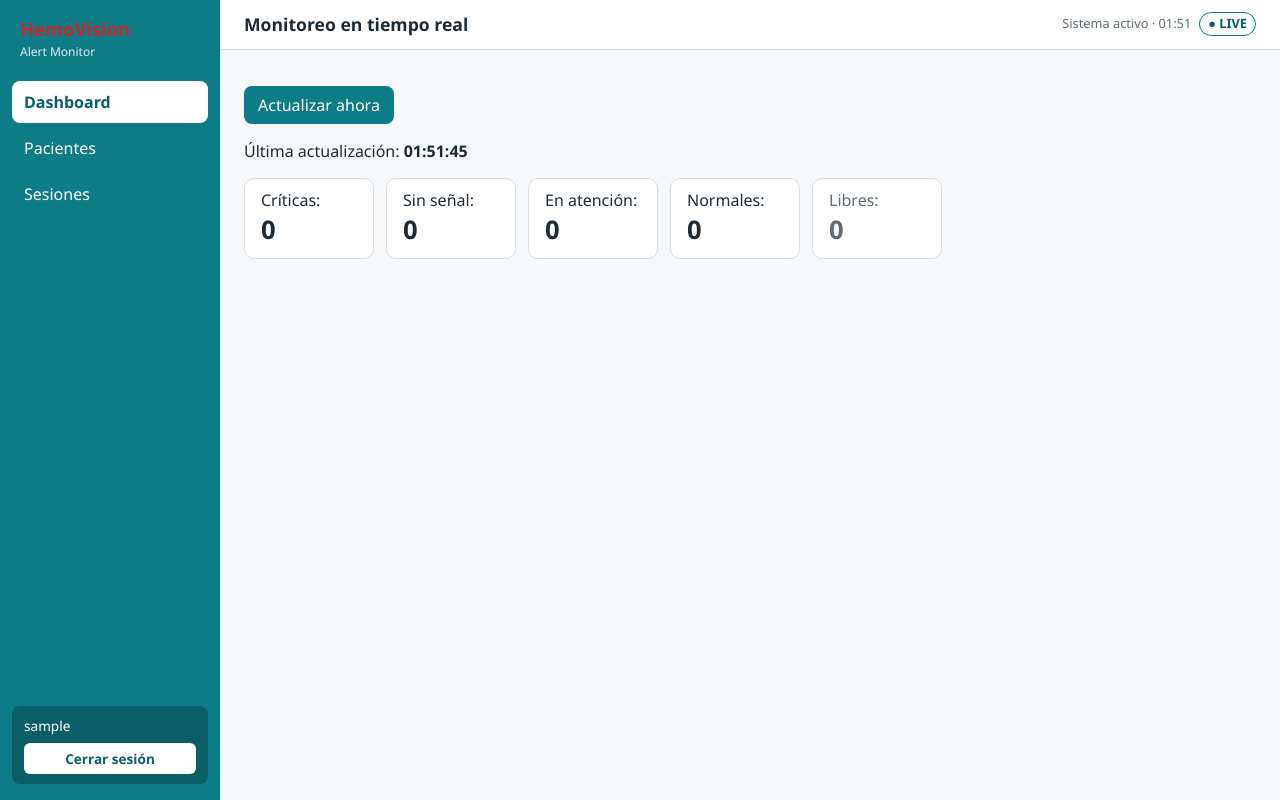
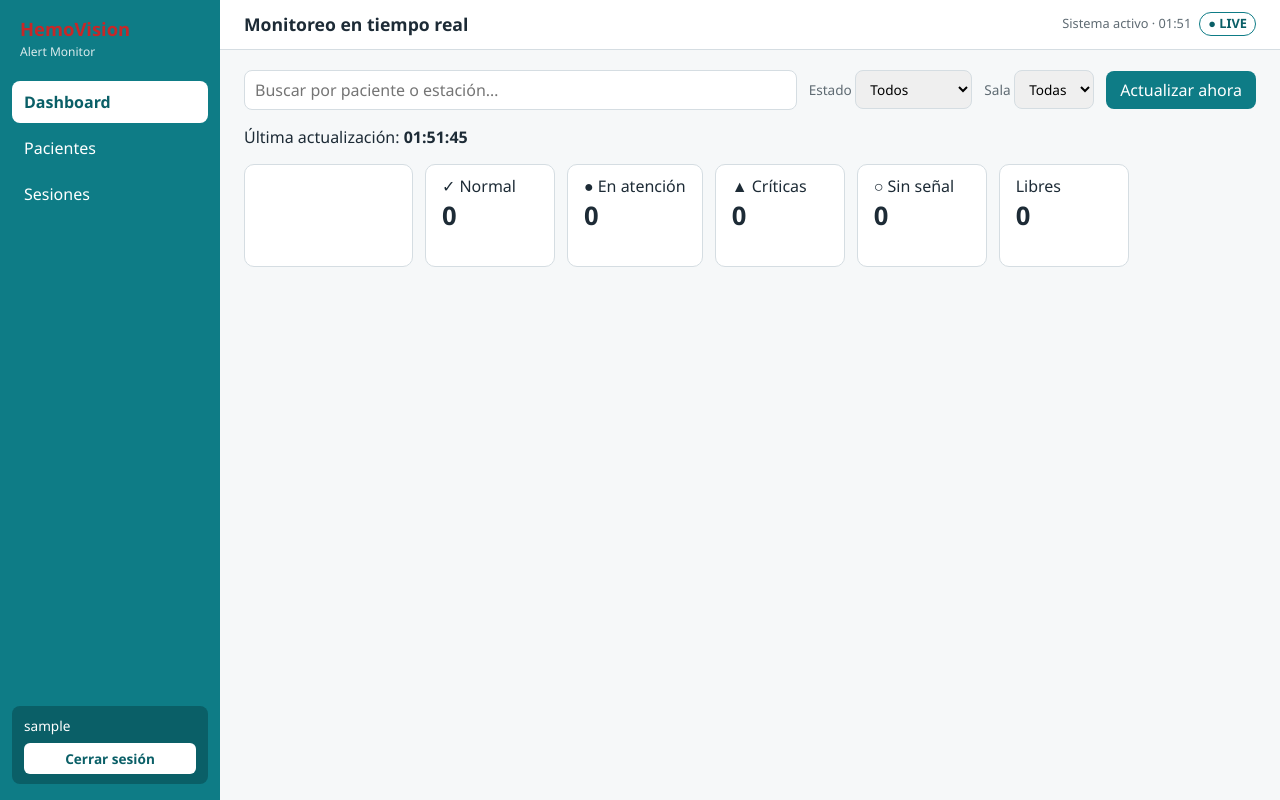
Before and after one commit to Darix-io/Proyecto-hemo-vision-alert, a Django app: page / in a window 1280 px wide. Run offline with Django 5.2, Linux system fonts and the light colour scheme; the visitor is signed in with stand-in values (Sample User, id 1); data that the repository does not hold is empty.

Commit message:
feat: Dashboard con indicadores, filtros y detalle de estación (M4)

```diff
--- a/monitoreo/servicios.py
+++ b/monitoreo/servicios.py
@@ -13,6 +13,13 @@ ETIQUETAS = {
     "atencion": "En atención",
     "normal": "Normal",
     "libre": "Libre",
+}
+SIMBOLOS = {
+    "critica": "▲",
+    "sin_senal": "○",
+    "atencion": "●",
+    "normal": "✓",
+    "libre": "–",
 }
 ORDEN = {"critica": 0, "sin_senal": 1, "atencion": 2, "normal": 3, "libre": 4}
 
@@ -57,20 +64,25 @@ def construir_tablero(ahora=None):
             estado = estado_de_alertas(estados_por_sesion.get(sesion.pk, set()))
             if sin_senal and estado != "critica":
                 estado = "sin_senal"
-        por_sala.setdefault(estacion.sala or "Sin sala", []).append(
+        sala = estacion.sala or "Sin sala"
+        por_sala.setdefault(sala, []).append(
             {
                 "codigo": estacion.codigo,
+                "estacion_id": estacion.pk,
+                "sala": sala,
                 "estado": estado,
                 "etiqueta": ETIQUETAS[estado],
+                "simbolo": SIMBOLOS[estado],
                 "sin_senal": sin_senal,
                 "paciente": paciente,
+                "ultima_senal": estacion.ultima_senal,
             }
         )
 
     salas = []
     contadores = {
         "criticas": 0, "sin_senal": 0, "atenciones": 0,
-        "normales": 0, "libres": 0, "total": 0,
+        "normales": 0, "libres": 0, "total": 0, "activas": 0,
     }
     clave = {
         "critica": "criticas", "sin_senal": "sin_senal", "atencion": "atenciones",
@@ -83,6 +95,13 @@ def construir_tablero(ahora=None):
         for t in tarjetas:
             contadores[clave[t["estado"]]] += 1
             contadores["total"] += 1
+            if t["estado"] != "libre":
+                contadores["activas"] += 1
         salas.append({"nombre": nombre, "tarjetas": tarjetas})
 
-    return {"salas": salas, "contadores": contadores, "actualizado": ahora}
+    return {
+        "salas": salas,
+        "contadores": contadores,
+        "actualizado": ahora,
+        "nombres_salas": sorted(por_sala),
+    }
--- a/monitoreo/templates/monitoreo/_tablero.html
+++ b/monitoreo/templates/monitoreo/_tablero.html
@@ -1,26 +1,31 @@
 <p>Última actualización: <strong>{{ actualizado|time:"H:i:s" }}</strong></p>
 
 <ul class="contadores">
-  <li class="critica">Críticas: <strong>{{ contadores.criticas }}</strong></li>
-  <li class="sin_senal">Sin señal: <strong>{{ contadores.sin_senal }}</strong></li>
-  <li class="atencion">En atención: <strong>{{ contadores.atenciones }}</strong></li>
-  <li class="normal">Normales: <strong>{{ contadores.normales }}</strong></li>
-  <li class="libre">Libres: <strong>{{ contadores.libres }}</strong></li>
+  <li class="ind-activas">Estaciones activas <strong>{{ contadores.activas }}</strong> de {{ contadores.total }}</li>
+  <li class="ind-normal">✓ Normal <strong>{{ contadores.normales }}</strong></li>
+  <li class="ind-atencion">● En atención <strong>{{ contadores.atenciones }}</strong></li>
+  <li class="ind-critica">▲ Críticas <strong>{{ contadores.criticas }}</strong></li>
+  <li class="ind-sin">○ Sin señal <strong>{{ contadores.sin_senal }}</strong></li>
+  <li class="ind-libre">Libres <strong>{{ contadores.libres }}</strong></li>
 </ul>
 
 {% for sala in salas %}
-  <section>
+  <section class="sala" data-sala="{{ sala.nombre }}">
     <h2>{{ sala.nombre }}</h2>
     <div class="rejilla">
       {% for t in sala.tarjetas %}
-        <article class="tarjeta {{ t.estado }}">
+        <a class="tarjeta {{ t.estado }}" href="{% url 'monitoreo:detalle_estacion' t.codigo %}"
+           data-estado="{{ t.estado }}"
+           data-texto="{{ t.codigo|lower }} {{ t.paciente|default:''|lower }}">
           <h3>{{ t.codigo }}</h3>
-          <p class="estado">{{ t.etiqueta }}</p>
+          <p class="estado">{{ t.simbolo }} {{ t.etiqueta }}</p>
           {% if t.paciente %}<p>Paciente: {{ t.paciente }}</p>{% endif %}
+          {% if t.ultima_senal and t.paciente %}<p>Última lectura: {{ t.ultima_senal|time:"H:i:s" }}</p>{% endif %}
           {% if t.sin_senal and t.estado == "critica" %}
-            <p class="marca">SIN SEÑAL</p>
+            <p class="marca">○ SIN SEÑAL</p>
           {% endif %}
-        </article>
+          {% if t.estado == "critica" %}<p class="revisar">› Revisar alerta urgente</p>{% endif %}
+        </a>
       {% endfor %}
     </div>
   </section>
--- a/monitoreo/templates/monitoreo/dashboard.html
+++ b/monitoreo/templates/monitoreo/dashboard.html
@@ -3,9 +3,26 @@
 {% block encabezado %}Monitoreo en tiempo real{% endblock %}
 
 {% block contenido %}
-<p>
+<div class="filtros">
+  <input type="search" id="buscar" placeholder="Buscar por paciente o estación…" aria-label="Buscar">
+  <label>Estado
+    <select id="f-estado">
+      <option value="">Todos</option>
+      <option value="critica">Crítica</option>
+      <option value="sin_senal">Sin señal</option>
+      <option value="atencion">En atención</option>
+      <option value="normal">Normal</option>
+      <option value="libre">Libre</option>
+    </select>
+  </label>
+  <label>Sala
+    <select id="f-sala">
+      <option value="">Todas</option>
+      {% for nombre in nombres_salas %}<option value="{{ nombre }}">{{ nombre }}</option>{% endfor %}
+    </select>
+  </label>
   <button type="button" id="actualizar">Actualizar ahora</button>
-</p>
+</div>
 <p id="aviso" role="alert" hidden>
   El Dashboard dejó de actualizarse. Los datos mostrados pueden estar desactualizados.
 </p>
@@ -17,7 +34,26 @@
   var url = "{% url 'monitoreo:dashboard' %}?parcial=1";
   var tablero = document.getElementById("tablero");
   var aviso = document.getElementById("aviso");
+  var buscar = document.getElementById("buscar");
+  var fEstado = document.getElementById("f-estado");
+  var fSala = document.getElementById("f-sala");
   var ultimoExito = Date.now();
+
+  function filtrar() {
+    var texto = buscar.value.trim().toLowerCase();
+    tablero.querySelectorAll(".sala").forEach(function (sala) {
+      var visibles = 0;
+      var salaOk = !fSala.value || sala.dataset.sala === fSala.value;
+      sala.querySelectorAll(".tarjeta").forEach(function (t) {
+        var ok = salaOk &&
+          (!fEstado.value || t.dataset.estado === fEstado.value) &&
+          (!texto || t.dataset.texto.indexOf(texto) !== -1);
+        t.hidden = !ok;
+        if (ok) { visibles++; }
+      });
+      sala.hidden = visibles === 0;
+    });
+  }
 
   function actualizar() {
     fetch(url, { credentials: "same-origin" })
@@ -28,10 +64,14 @@
       .then(function (html) {
         tablero.innerHTML = html;
         ultimoExito = Date.now();
+        filtrar();
       })
       .catch(function () {});
   }
 
+  [buscar, fEstado, fSala].forEach(function (el) {
+    el.addEventListener("input", filtrar);
+  });
   setInterval(actualizar, 3000);
   setInterval(function () {
     aviso.hidden = (Date.now() - ultimoExito) <= 10000;
--- a/monitoreo/urls.py
+++ b/monitoreo/urls.py
@@ -6,4 +6,5 @@ app_name = "monitoreo"
 
 urlpatterns = [
     path("", views.dashboard, name="dashboard"),
+    path("estaciones/<str:codigo>/", views.detalle_estacion, name="detalle_estacion"),
 ]
--- a/monitoreo/views.py
+++ b/monitoreo/views.py
@@ -1,5 +1,9 @@
 from django.contrib.auth.decorators import login_required
+from django.http import Http404
 from django.shortcuts import render
+
+from pacientes.models import Estacion, Sesion
+from riesgo.models import Alerta
 
 from .servicios import construir_tablero
 
@@ -10,3 +14,24 @@ def dashboard(request):
     if request.GET.get("parcial"):
         return render(request, "monitoreo/_tablero.html", contexto)
     return render(request, "monitoreo/dashboard.html", contexto)
+
+
+@login_required
+def detalle_estacion(request, codigo):
+    try:
+        estacion = Estacion.objects.get(codigo=codigo)
+    except Estacion.DoesNotExist:
+        raise Http404("Estación no encontrada")
+    sesion = (
+        Sesion.objects.filter(estacion=estacion, fin__isnull=True)
+        .select_related("paciente")
+        .first()
+    )
+    alertas = []
+    if sesion:
+        alertas = Alerta.objects.filter(sesion=sesion).order_by("-actualizada")
+    return render(
+        request,
+        "monitoreo/detalle_estacion.html",
+        {"estacion": estacion, "sesion": sesion, "alertas": alertas},
+    )
--- a/pacientes/static/pacientes/hemovision.css
+++ b/pacientes/static/pacientes/hemovision.css
@@ -161,3 +161,16 @@ input, select, textarea {
   .app { flex-direction: column; }
   .menu { width: 100%; }
 }
+
+.filtros { display: flex; gap: 12px; flex-wrap: wrap; align-items: center; margin-bottom: 12px; }
+.filtros input[type="search"] { flex: 1; min-width: 220px; }
+.filtros label { font-size: .85rem; color: var(--gris); }
+.ind-activas { background: var(--turquesa); color: #fff; border-color: var(--turquesa); }
+.ind-critica { border-left: 5px solid var(--rojo); }
+.ind-atencion { border-left: 5px solid var(--ambar-borde); }
+.ind-normal { border-left: 5px solid var(--verde); }
+.ind-sin { border-left: 5px dashed var(--gris); }
+a.tarjeta { display: block; color: inherit; text-decoration: none; }
+a.tarjeta:hover { box-shadow: 0 2px 8px rgba(0,0,0,.18); }
+.revisar { font-weight: 700; color: var(--rojo); }
+[hidden] { display: none !important; }
```
Also changed, not shown: monitoreo/templates/monitoreo/detalle_estacion.html (added, +31 -0 lines), monitoreo/tests.py (+32 -0 lines).
